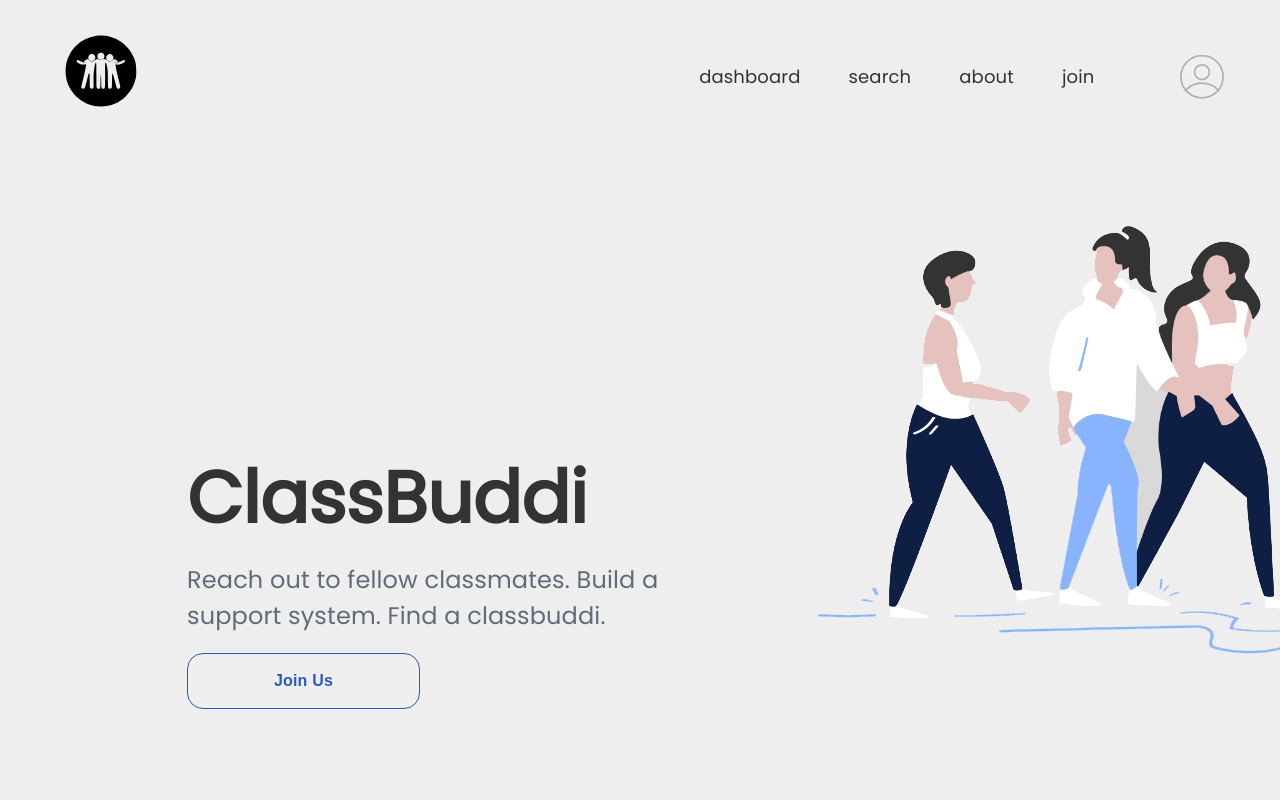
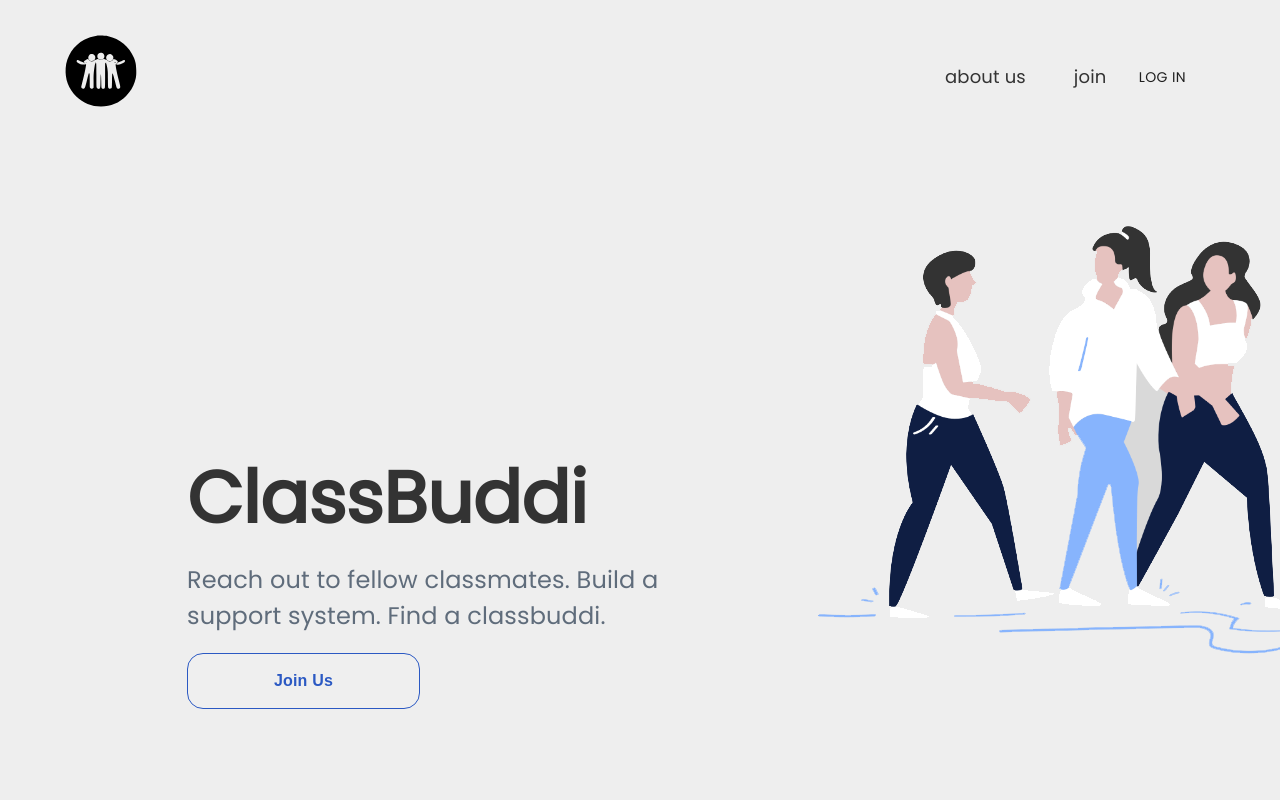
Before and after one commit to jainsujay02/classbuddi, a React (Create React App) app: page / in a window 1280 px wide. Shown: the top 800 px of the page. Built offline with nearby package versions, Linux system fonts and the light colour scheme; no server answers.

Commit message:
Implement Google Auth and Routing package.json: add firebase utils/firebase.js: implement oauth Header.js: add conditional routing

```diff
--- a/package.json
+++ b/package.json
@@ -12,6 +12,7 @@
     "@testing-library/jest-dom": "^5.16.5",
     "@testing-library/react": "^13.4.0",
     "@testing-library/user-event": "^13.5.0",
+    "firebase": "^9.17.2",
     "react": "^18.2.0",
     "react-dom": "^18.2.0",
     "react-router-dom": "^6.8.1",
--- a/src/App.js
+++ b/src/App.js
@@ -1,19 +1,22 @@
 // import logo from "./logo.svg";
 import "./App.css";
-import { BrowserRouter, Routes, Route } from "react-router-dom";
+// import React, { useState, useEffect } from "react";
+import { BrowserRouter, Routes, Route, useNavigate } from "react-router-dom";
 import Home from "./components/Home";
-import Footer from "./components/Footer"
+import Footer from "./components/Footer";
 import Navbar from "./components/Header.js";
 import ErrorComponent from "./components/ErrorComponent";
 
 function App() {
   return (
     <BrowserRouter>
-    <Navbar />
+      <Navbar />
       <Routes>
         <Route path="/" element={<Home />}></Route>
         <Route path="/about" element={<ErrorComponent />}></Route>
         <Route path="/join" element={<ErrorComponent />}></Route>
+        <Route path="/dashboard" element={<ErrorComponent />}></Route>
+        <Route path="/search" element={<ErrorComponent />}></Route>
         <Route path="*" element={<ErrorComponent />} />
       </Routes>
       <Footer></Footer>
--- a/src/components/Header.js
+++ b/src/components/Header.js
@@ -1,8 +1,21 @@
-import React from "react";
-import { AppBar, Toolbar, CssBaseline, makeStyles } from "@material-ui/core";
-import { Link } from "react-router-dom";
+import React, { useState, useEffect } from "react";
+import {
+  AppBar,
+  Toolbar,
+  CssBaseline,
+  makeStyles,
+  Button,
+} from "@material-ui/core";
+import { Link, useNavigate } from "react-router-dom";
 import Logo from "../images/ClassBuddi-logo.svg";
 import Avatar from "../images/Avatar.svg";
+import {
+  signInWithGoogle,
+  signOutOfApp,
+  auth,
+  newUser,
+} from "./utils/firebase";
+import { onAuthStateChanged } from "firebase/auth";
 
 const useStyles = makeStyles((theme) => ({
   navlinks: {
@@ -34,10 +47,28 @@ const useStyles = makeStyles((theme) => ({
     padding: "1.5rem",
   },
 }));
-// The value of loginStatus depends on whether the user is authenticated or not
-const loginStatus = true;
 
 function Navbar() {
+  const [loginStatus, setLoginStatus] = useState(false);
+  const navigate = useNavigate();
+  useEffect(() => {
+    onAuthStateChanged(auth, (user) => {
+      if (user) {
+        setLoginStatus(true);
+        if (!newUser) {
+          navigate("/dashboard");
+        }
+        else {
+          // navigate to sign up page
+          navigate("/")
+        }
+      } else {
+        setLoginStatus(false);
+        navigate("/");
+      }
+    });
+  }, []);
+
   const classes = useStyles();
   return (
     <AppBar position="static" style={{ background: "#EEEEEE" }}>
@@ -58,11 +89,30 @@ function Navbar() {
             </Link>
           )}
           <Link to="/about" className={classes.link}>
-            about
+            about us
           </Link>
-          <Link to="/join" className={classes.link}>
-            join
-          </Link>
+          {!loginStatus && (
+            <Link to="/join" className={classes.link}>
+              join
+            </Link>
+          )}
+          {!loginStatus && (
+            <Button
+              variant="text"
+              onClick={() => {
+                const x = signInWithGoogle();
+                console.log(x);
+              }}
+              style={{ fontFamily: "Poppins", textDecoration: "none" }}
+            >
+              log in
+            </Button>
+          )}
+          {loginStatus && (
+            <Button variant="text" onClick={signOutOfApp}>
+              log out
+            </Button>
+          )}
         </div>
         {loginStatus && (
           <Link to="/">
--- /dev/null
+++ b/src/components/utils/firebase.js
@@ -0,0 +1,100 @@
+// Import the functions you need from the SDKs you need
+import { initializeApp } from "firebase/app";
+import {
+  getAuth,
+  signInWithPopup,
+  GoogleAuthProvider,
+  onAuthStateChanged,
+  signOut,
+  getAdditionalUserInfo,
+} from "firebase/auth";
+
+// TODO: Add SDKs for Firebase products that you want to use
+// https://firebase.google.com/docs/web/setup#available-libraries
+
+// Your web app's Firebase configuration
+// For Firebase JS SDK v7.20.0 and later, measurementId is optional
+const firebaseConfig = {
+  apiKey: "AIzaSyBkmXKsDwp8JdwkhpIYD5E2Cx2FvPJM0OY",
+  authDomain: "classbuddi.firebaseapp.com",
+  projectId: "classbuddi",
+  storageBucket: "classbuddi.appspot.com",
+  messagingSenderId: "798341561371",
+  appId: "1:798341561371:web:4d22880a6654d214290cbe",
+  measurementId: "G-LNSL3DCK6W",
+};
+
+// Initialize Firebase
+const app = initializeApp(firebaseConfig);
+
+// Google Auth Implementation
+const provider = new GoogleAuthProvider();
+
+export const auth = getAuth();
+export default app;
+
+export let newUser = null;
+export let userDetails = null;
+
+export const signInWithGoogle = () =>
+  signInWithPopup(auth, provider)
+    .then((result) => {
+      // This gives you a Google Access Token. You can use it to access the Google API.
+      // const credential = GoogleAuthProvider.credentialFromResult(result);
+      // const token = credential.accessToken;
+      // The signed-in user info.
+      userDetails = result.user;
+
+      // IdP data available using getAdditionalUserInfo(result)
+      newUser = getAdditionalUserInfo(result).isNewUser;
+
+      console.log(newUser);
+      console.log(userDetails);
+    })
+    .catch((error) => {
+      // Handle Errors here.
+      // const errorCode = error.code;
+      const errorMessage = error.message;
+      console.log(errorMessage);
+      // The email of the user's account used.
+      // const email = error.customData.email;
+      // The AuthCredential type that was used.
+      // const credential = GoogleAuthProvider.credentialFromError(error);
+      // ...
+    });
+
+// Handle user sign in state
+
+export const userSignInStatus = () =>
+  onAuthStateChanged(auth, (user) => {
+    if (user) {
+      // User is signed in, see docs for a list of available properties
+      // https://firebase.google.com/docs/reference/js/firebase.User
+      return true;
+      // ...
+    } else {
+      // User is signed out
+      // ...
+      return false;
+    }
+  });
+
+export const signOutOfApp = () =>
+  signOut(auth)
+    .then(() => {
+      console.log("Sign-out successful.");
+    })
+    .catch((error) => {
+      // An error happened.
+      console.log(error);
+    });
+
+export const authListener = () => {
+  onAuthStateChanged((user) => {
+    if (user) {
+      return true;
+    } else {
+      return false;
+    }
+  });
+};
--- a/src/index.js
+++ b/src/index.js
@@ -3,6 +3,7 @@ import ReactDOM from 'react-dom/client';
 import './index.css';
 import App from './App';
 import reportWebVitals from './reportWebVitals';
+import firebase from './components/utils/firebase'
 
 const root = ReactDOM.createRoot(document.getElementById('root'));
 root.render(
```
Also changed, not shown: 1 other file (tests, documents, lock files or other folders).
